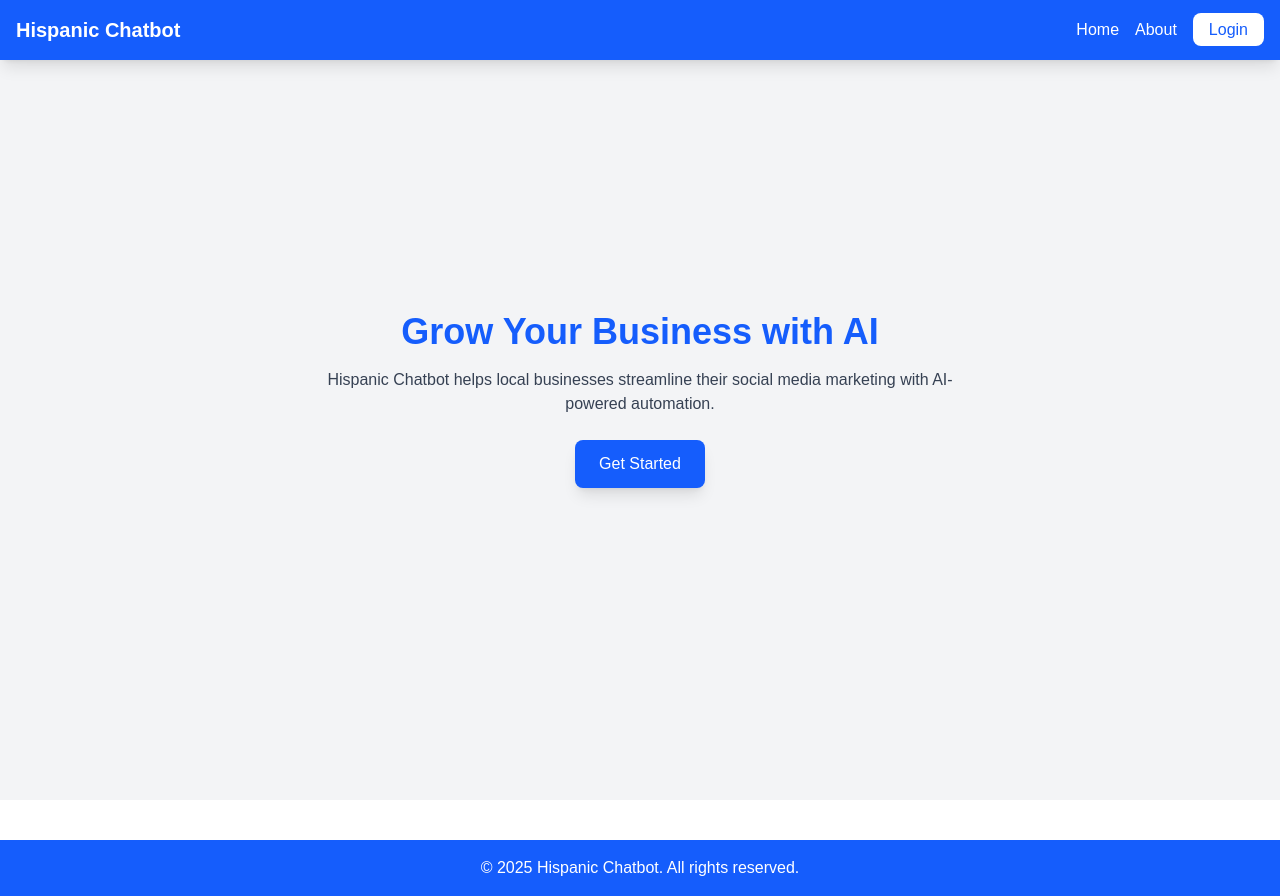
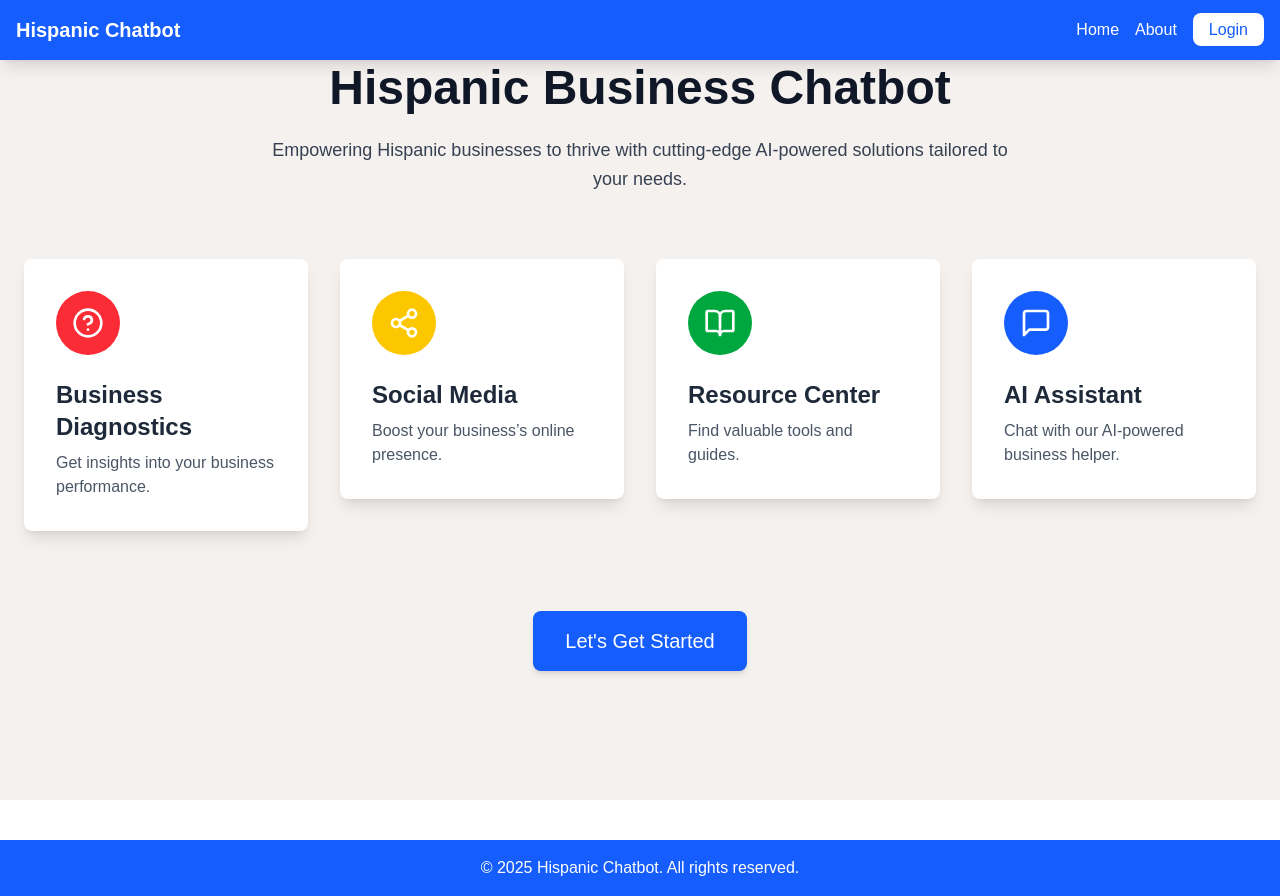
Before and after one commit to dipeshpandit12/HispanicChatbot, a Next.js app: page /pages/home in a window 1280 px wide. Built offline with nearby package versions, Linux system fonts and the light colour scheme; no server answers.

Commit message:
fix: combined new ui

```diff
--- a/app/pages/home/page.tsx
+++ b/app/pages/home/page.tsx
@@ -1,21 +1,84 @@
-'use client'
+'use client';
 import { useRouter } from 'next/navigation';
-
-
+import { MessageSquare, Share2, BookOpen, HelpCircle } from 'lucide-react';
 
 const HomePage = () => {
     const router = useRouter();
+    const handleLoginRedirect = () => {
+        router.push('/auth/login');
+    };
+
+    const features = [
+        {
+            title: "Business Diagnostics",
+            description: "Get insights into your business performance.",
+            icon: HelpCircle,
+            href: "/questions",
+            color: "bg-red-500",
+        },
+        {
+            title: "Social Media",
+            description: "Boost your business’s online presence.",
+            icon: Share2,
+            href: "/social-media",
+            color: "bg-yellow-400",
+        },
+        {
+            title: "Resource Center",
+            description: "Find valuable tools and guides.",
+            icon: BookOpen,
+            href: "/resources",
+            color: "bg-green-600",
+        },
+        {
+            title: "AI Assistant",
+            description: "Chat with our AI-powered business helper.",
+            icon: MessageSquare,
+            href: "/chatbot",
+            color: "bg-blue-600",
+        },
+    ];
+
     return (
-      <div className="bg-gray-100 min-h-screen flex flex-col justify-center items-center text-center p-6">
-        <h1 className="text-4xl font-bold text-blue-600">Grow Your Business with AI</h1>
-        <p className="text-gray-700 mt-4 max-w-2xl">
-          Hispanic Chatbot helps local businesses streamline their social media marketing with AI-powered automation.
-        </p>
-        <button className="mt-6 bg-blue-600 text-white px-6 py-3 rounded-lg shadow-lg hover:bg-blue-700" onClick={() => router.push('/auth/login')}>
-          Get Started
-        </button>
-      </div>
+        <div className="min-h-screen" style={{ backgroundColor: '#F5F1EE' }}>
+            <div className="max-w-7xl mx-auto px-6 py-16">
+                {/* Title */}
+                <div className="text-center mb-16">
+                    <h1 className="text-5xl font-extrabold text-gray-900 mb-6">
+                        Hispanic Business Chatbot
+                    </h1>
+                    <p className="text-lg text-gray-700 max-w-3xl mx-auto leading-relaxed">
+                        Empowering Hispanic businesses to thrive with cutting-edge AI-powered solutions tailored to your needs.
+                    </p>
+                </div>
+
+                {/* Feature Cards */}
+                <div className="grid sm:grid-cols-2 lg:grid-cols-4 gap-8">
+                    {features.map((feature) => (
+                        <a key={feature.title} href={feature.href} className="block">
+                            <div className="p-8 bg-white shadow-lg rounded-lg hover:shadow-xl transition-all">
+                                <div className={`p-4 rounded-full w-fit ${feature.color}`}>
+                                    <feature.icon className="h-8 w-8 text-white" />
+                                </div>
+                                <h3 className="mt-6 text-2xl font-semibold text-gray-800">{feature.title}</h3>
+                                <p className="mt-2 text-gray-600">{feature.description}</p>
+                            </div>
+                        </a>
+                    ))}
+                </div>
+
+                {/* CTA Button */}
+                <div className="mt-20 text-center">
+                    <button
+                        onClick={handleLoginRedirect}
+                        className="bg-blue-600 hover:bg-blue-700 text-white px-8 py-4 rounded-lg text-xl font-medium transition-colors shadow-md"
+                    >
+                        Let&apos;s Get Started
+                    </button>
+                </div>
+            </div>
+        </div>
     );
-  };
+};
 
 export default HomePage;
--- a/package.json
+++ b/package.json
@@ -14,6 +14,7 @@
     "framer-motion": "^12.5.0",
     "google-auth-library": "^9.15.1",
     "jsonwebtoken": "^9.0.2",
+    "lucide-react": "^0.482.0",
     "mongoose": "^8.12.0",
     "next": "15.2.0",
     "react": "^19.0.0",
```
Also changed, not shown: 1 other file (tests, documents, lock files or other folders).
